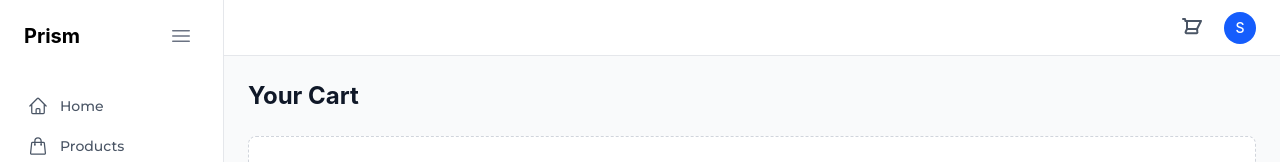
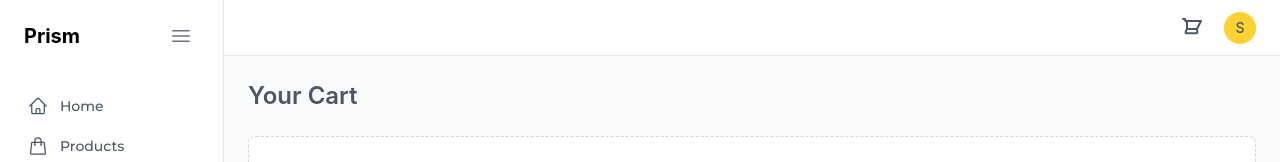
Before and after one commit to BladeRunner-KD6-37/prism-dashboard, a React (Vite) app: page /cart in a window 1280 px wide. Shown: the top 162 px of the page. Built offline with nearby package versions, Linux system fonts and the light colour scheme; sample sign-in values are in the browser's storage.

Commit message:
minor tweaks in frontend

```diff
--- a/src/components/charts/CategoryChart.jsx
+++ b/src/components/charts/CategoryChart.jsx
@@ -23,7 +23,7 @@ function CategoryChart({ data }) {
         />
         <YAxis tick={{ fontSize: 12 }} allowDecimals={false} />
         <Tooltip />
-        <Bar dataKey="count" fill="#2563eb" radius={[4, 4, 0, 0]} />
+        <Bar dataKey="count" fill="#FFD232" radius={[4, 4, 0, 0]} />
       </BarChart>
     </ResponsiveContainer>
   )
--- a/src/components/layout/Topbar.jsx
+++ b/src/components/layout/Topbar.jsx
@@ -39,7 +39,7 @@ function Topbar({ onMenuClick }) {
           <path strokeLinecap="round" strokeLinejoin="round" d="M7 13l-1.35 2.7a1 1 0 001.06 1.48h9.58a1 1 0 001.06-1.48L17 13M7 13V6" />
         </svg>
         {cartCount > 0 && (
-          <span className="absolute -top-1 -right-2 flex h-5 min-w-5 items-center justify-center rounded-full bg-blue-600 px-1 text-xs text-white">
+          <span className="absolute -top-1 -right-2 flex h-5 min-w-5 items-center justify-center rounded-full bg-[#FFD232] text-[#4E5664] px-1 text-xs">
             {cartCount > 99 ? '99+' : cartCount}
           </span>
         )}
@@ -48,7 +48,7 @@ function Topbar({ onMenuClick }) {
       <div className="relative" ref={dropdownRef}>
         <button
           onClick={() => setDropdownOpen((prev) => !prev)}
-          className="w-8 h-8 rounded-full bg-blue-600 text-white flex items-center justify-center text-sm font-medium"
+          className="w-8 h-8 rounded-full bg-[#FFD232] text-[#4E5664] flex items-center justify-center text-sm font-medium"
         >
           {currentUser?.username?.[0]?.toUpperCase() || 'U'}
         </button>
--- a/src/pages/Cart.jsx
+++ b/src/pages/Cart.jsx
@@ -30,11 +30,11 @@ function Cart() {
   return (
     <div className="space-y-6">
       <div className="flex flex-wrap items-center justify-between gap-3">
-        <h1 className="text-2xl font-bold text-gray-900">Your Cart</h1>
+        <h1 className="text-2xl font-semibold text-[#4E5664]">Your Cart</h1>
         {hasItems && (
           <button
             onClick={clearCart}
-            className="rounded-md border border-red-200 bg-red-50 px-3 py-2 text-sm font-medium text-red-700 hover:bg-red-100"
+            className="rounded-3xl border border-red-200 bg-red-50 px-3 py-2 text-sm font-medium text-red-700 hover:bg-red-100"
           >
             Clear Cart
           </button>
```
